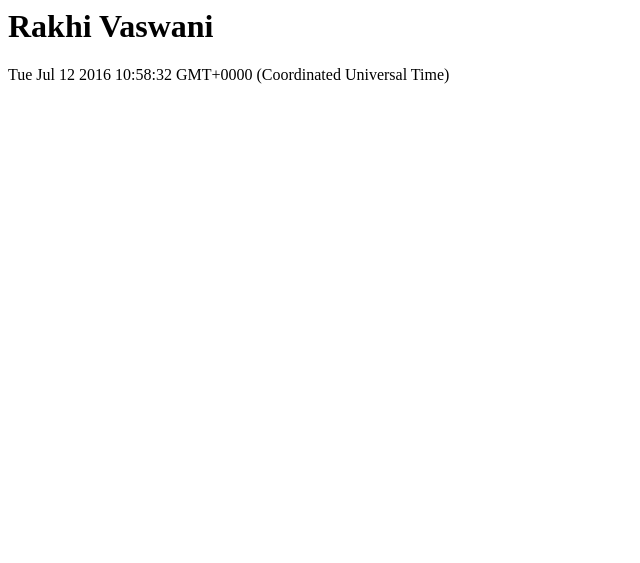
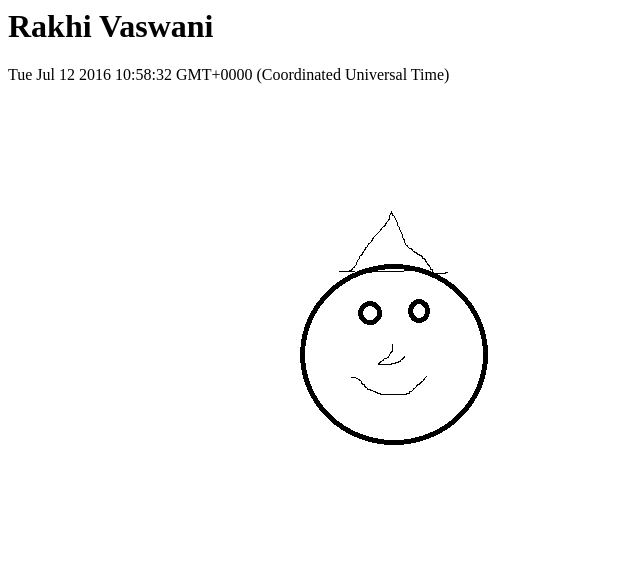
Before and after one commit to rvaswani80/rvaswani80.github.io, a plain HTML site: page index.html in a window 1280 px wide. Shown: the whole page, without its empty margins (0-640 px from the left). Drawn offline with Linux system fonts and the light colour scheme.

Commit message:
adding image
adding image

```diff
--- a/index.html
+++ b/index.html
@@ -5,5 +5,6 @@
     <body onload="main()">
       <h1>Rakhi Vaswani</h1>
       <p id="today"></p>
+      <img src="images/image1.png" />
 </body>
 </html>
```
Also changed, not shown: Images/image1.png (added).
